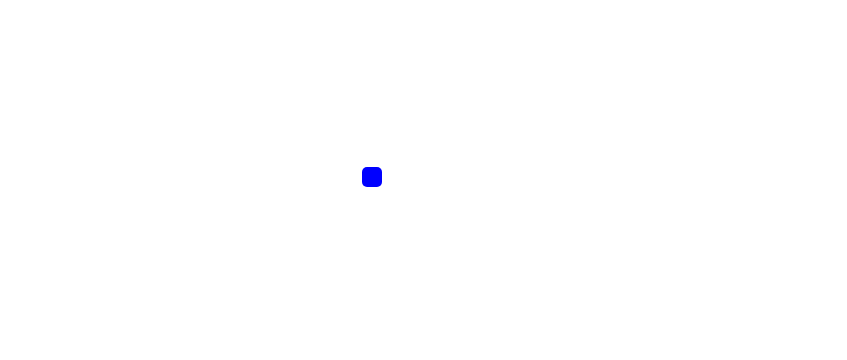
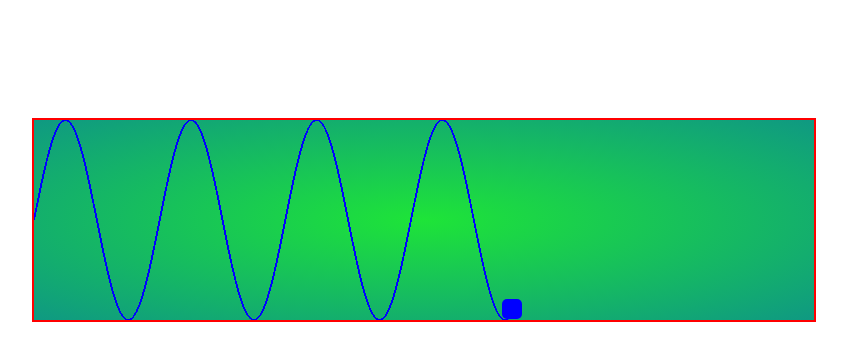
Before and after one commit to rpatwariingenuity/jsTraining, a plain HTML site: page D05/index.html in a window 1280 px wide. Shown: the whole page, without its empty margins (136-983 px from the left). Drawn offline with Linux system fonts and the light colour scheme.

Commit message:
Completed V1.1 --> Canvas Box added --> Comments complete --> Tested for different values of constants

```diff
--- a/D05/main.css
+++ b/D05/main.css
@@ -13,5 +13,5 @@
 }
 
 #myCanvas {
-    border: 1px solid #d3d3d3;
+    background: radial-gradient(#1ee438, rgb(15, 153, 130))
 }
--- a/D05/main.js
+++ b/D05/main.js
@@ -1,12 +1,18 @@
+// NOTE:
+// Unless explicitely specified, all lengths are in px
+// Default Values are given in comments. When in doubt, use default
+
+
 // declare some requied constants
-const INIT_X = 0;
-const INIT_Y = 0;
-const WIDTH = 1000;
+const INIT_X = 150;                 // X Offset. --------> Default = 0
+const INIT_Y = 100;                 // Y-Offset. --------> Default = 0
+const WIDTH = 800;                  // The sine wave will oscillate betwen this window size. --------> Default = window.innerWidth * 0.8;
 const HEIGHT = 100;
-const FREQUENCY = 20;
-const STEP = 1.6;
-const BOX_W = 20;
+const FREQUENCY = 1 / 20;           // Frequncy = 1 / TimePeriod. --------> Default = 20
+const STEP = 1.6;                   // How to increase x. Then real time and TimePeriod (1/Frequency) will sync. --------> Default = 1
+const BOX_W = 20;                   // Dimension of oscillator --------> Default = 15
 const BOX_H = 20;
+
 
 // set the initial property of moving box element
 let box = document.getElementById("box");
@@ -14,55 +20,44 @@ box.style.marginTop = HEIGHT / 2 + "px";
 box.style.height = BOX_H + "px";
 box.style.width = BOX_W + "px";
 
-// set the initial properties of the canvas element
-//      NOTE: We need canvas element to trace a sine wave
-// let canvas = document.getElementById("myCanvas");
-// canvas.style.width = WIDTH + "px";
-// canvas.style.height = HEIGHT * 2 + "px";
 
-// declare variables
-let x = 10;
+// set the initial property of canvas
+let canvas = document.getElementById("myCanvas");
+canvas.style.marginTop = INIT_Y + BOX_H / 2 + "px";
+canvas.style.marginLeft = INIT_X + BOX_W / 2 + "px";
+canvas.style.border = "2px red solid";
+let ctx = canvas.getContext("2d");
+ctx.canvas.height = HEIGHT * 2;
+ctx.canvas.width = WIDTH - BOX_W;
+ctx.strokeStyle = "blue";
+ctx.moveTo(0, HEIGHT);
+
+
+// declare global variables
+let x = 0;
+let y = 0;
+let myReq;
+
+
 
 // function to move the block element
 function moveDiv(timestamp) {
     x += STEP;
     box.style.marginLeft = INIT_X + x + "px";
-    box.style.marginTop = (HEIGHT - HEIGHT * Math.sin(x / FREQUENCY)) + "px";
+    y = HEIGHT - HEIGHT * Math.sin(x * FREQUENCY);
+    box.style.marginTop = INIT_Y + y + "px";
+    ctx.lineTo(x, y);
+    ctx.stroke();
 
     if (x <= WIDTH - BOX_W) {
-        requestAnimationFrame(moveDiv) // call requestAnimationFrame again to animate next frame
+        myReq = requestAnimationFrame(moveDiv) // call requestAnimationFrame again to animate next frame
     }
     else {
-        box.style.marginLeft = WIDTH - BOX_W + "px";
+        box.style.marginLeft = INIT_X + WIDTH - BOX_W + "px";
+        cancelAnimationFrame(myReq);
     }
-
 }
-
-// var ctx = canvas.getContext("2d");
-
-
-// var width = ctx.canvas.width;
-// var height = ctx.canvas.height;
-// var scale = 20;
-
-// ctx.beginPath();
-// ctx.lineWidth = 2;
-// ctx.strokeStyle = "rgb(66,44,255)";
-
-// var xx = 0;
-// var yy = 0;
-// var amplitude = 40;
-// //ctx.moveTo(x, y);
-// while (xx < WIDTH) {
-//     yy = HEIGHT * Math.sin(xx / FREQUENCY);
-//     ctx.lineTo(xx, yy);
-//     xx = xx + 1;
-// }
-// ctx.stroke();
-
-
-
 
 
 // The Amination initiated here
-requestAnimationFrame(moveDiv);
+myReq = requestAnimationFrame(moveDiv);
```
Also changed, not shown: D05/index.html (+2 -4 lines).
